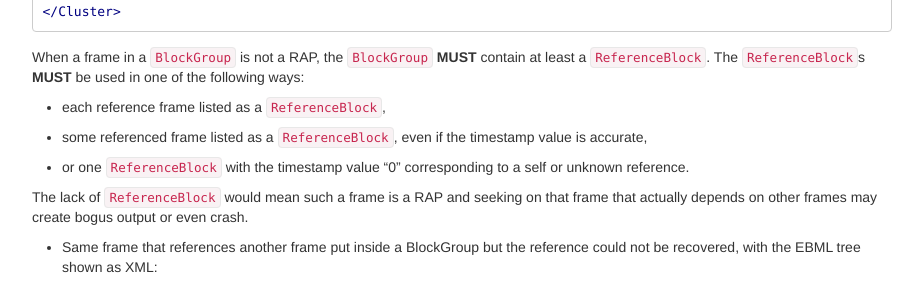
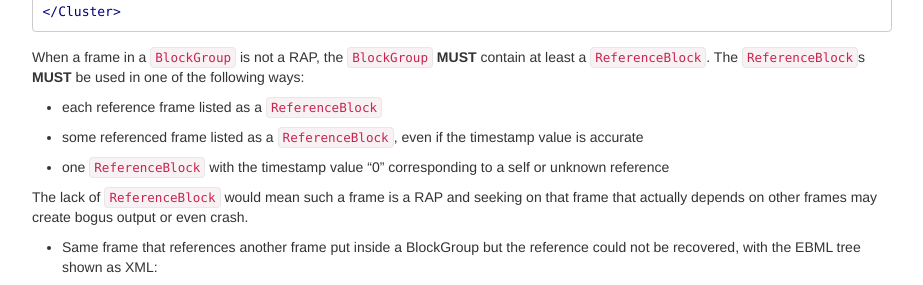
Before and after one commit to ietf-wg-cellar/matroska-specification, a Jekyll site: the page built from notes.md, in a window 1280 px wide and 900 px high, scrolled down 7350 px. Shown: the part 161-446 px from the top of the window, without its empty margins (273-1196 px from the left). Built offline with Jekyll 4.4.1, drawn with Linux system fonts in a browser that asks for light colours; our own code applies the rules of GitHub Pages for plain Markdown files; some of the changed text lies outside the part shown.

Commit message:
don't link list lines with punctuation

```diff
--- a/notes.md
+++ b/notes.md
@@ -80,18 +80,18 @@ But a frame with a past timestamp **MUST** reference a frame already known, othe
 
 Matroska has two similar ways to store frames in a block:
 
-* in a `Block` which is contained inside a `BlockGroup`,
+* in a `Block` which is contained inside a `BlockGroup`
 
-* or in a `SimpleBlock` which is directly in the `Cluster`.
+* in a `SimpleBlock` which is directly in the `Cluster`
 
 The `SimpleBlock` is usually preferred unless some extra elements of the `BlockGroup` need to be used.
 A Matroska Reader **MUST** support both types of blocks.
 
 Each block contains the same parts in the following order:
 
-* a variable length header,
+* a variable length header
 
-* optionally the lacing information,
+* optionally the lacing information
 
 * the consecutive frame(s)
 
@@ -493,11 +493,11 @@ the reference information **SHOULD** be recovered for non-RAP frames.
 When a frame in a `BlockGroup` is not a RAP, the `BlockGroup` **MUST** contain at least a `ReferenceBlock`.
 The `ReferenceBlock`s **MUST** be used in one of the following ways:
 
-* each reference frame listed as a `ReferenceBlock`,
+* each reference frame listed as a `ReferenceBlock`
 
-* some referenced frame listed as a `ReferenceBlock`, even if the timestamp value is accurate,
+* some referenced frame listed as a `ReferenceBlock`, even if the timestamp value is accurate
 
-* or one `ReferenceBlock` with the timestamp value "0" corresponding to a self or unknown reference.
+* one `ReferenceBlock` with the timestamp value "0" corresponding to a self or unknown reference
 
 The lack of `ReferenceBlock` would mean such a frame is a RAP and seeking on that
 frame that actually depends on other frames may create bogus output or even crash.
@@ -931,7 +931,7 @@ The `ChapterSegmentUUID` **MUST NOT** be the `SegmentUUID` of its own `Segment`.
 
 There are 2 ways to use a chapter link:
 
-* Linked-Duration linking,
+* Linked-Duration linking
 
 * Linked-Edition linking
 
```
Also changed, not shown: attachments.md (+10 -10 lines), diagram.md (+8 -8 lines), index_matroska.md (+6 -6 lines).
